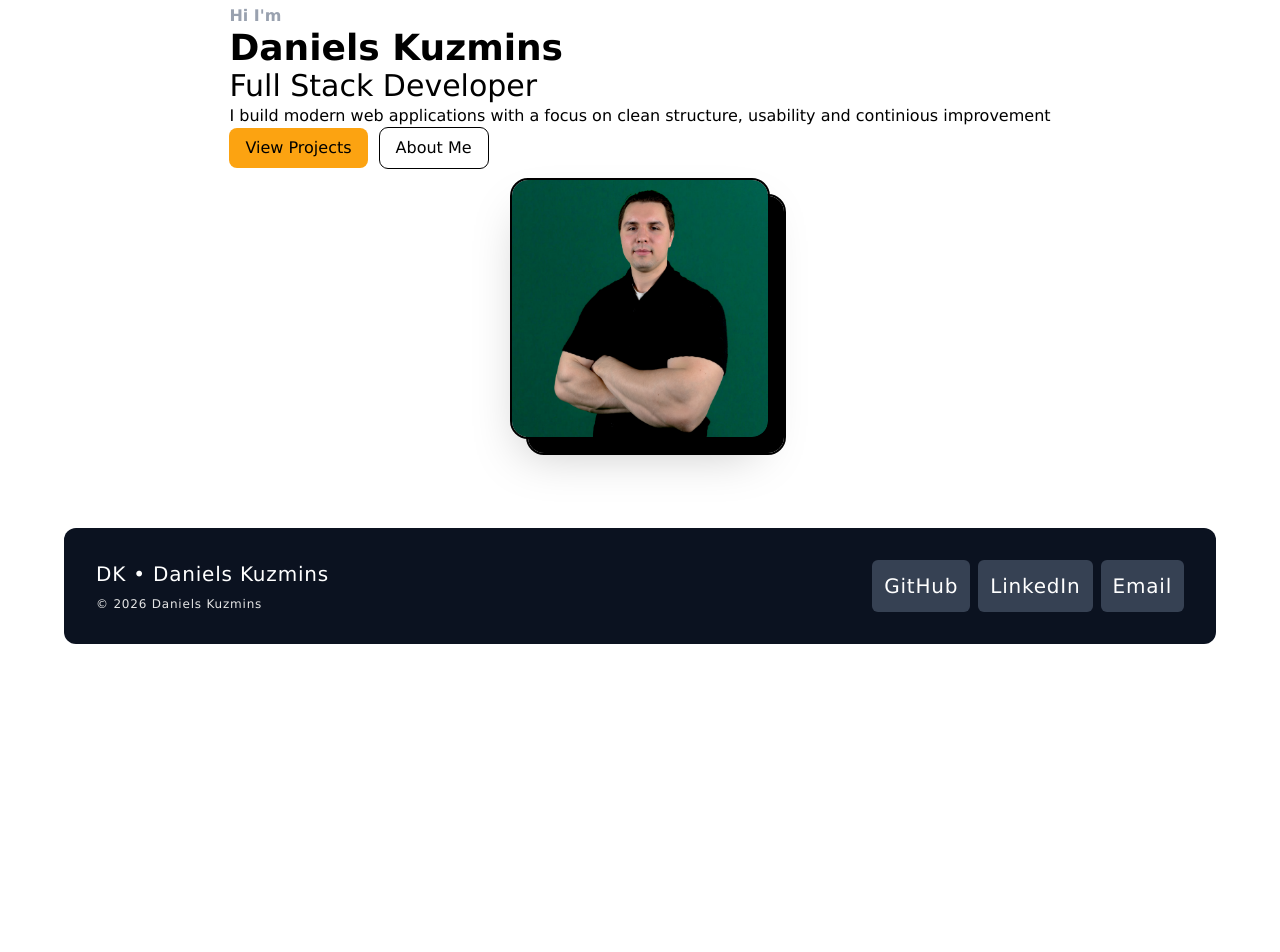
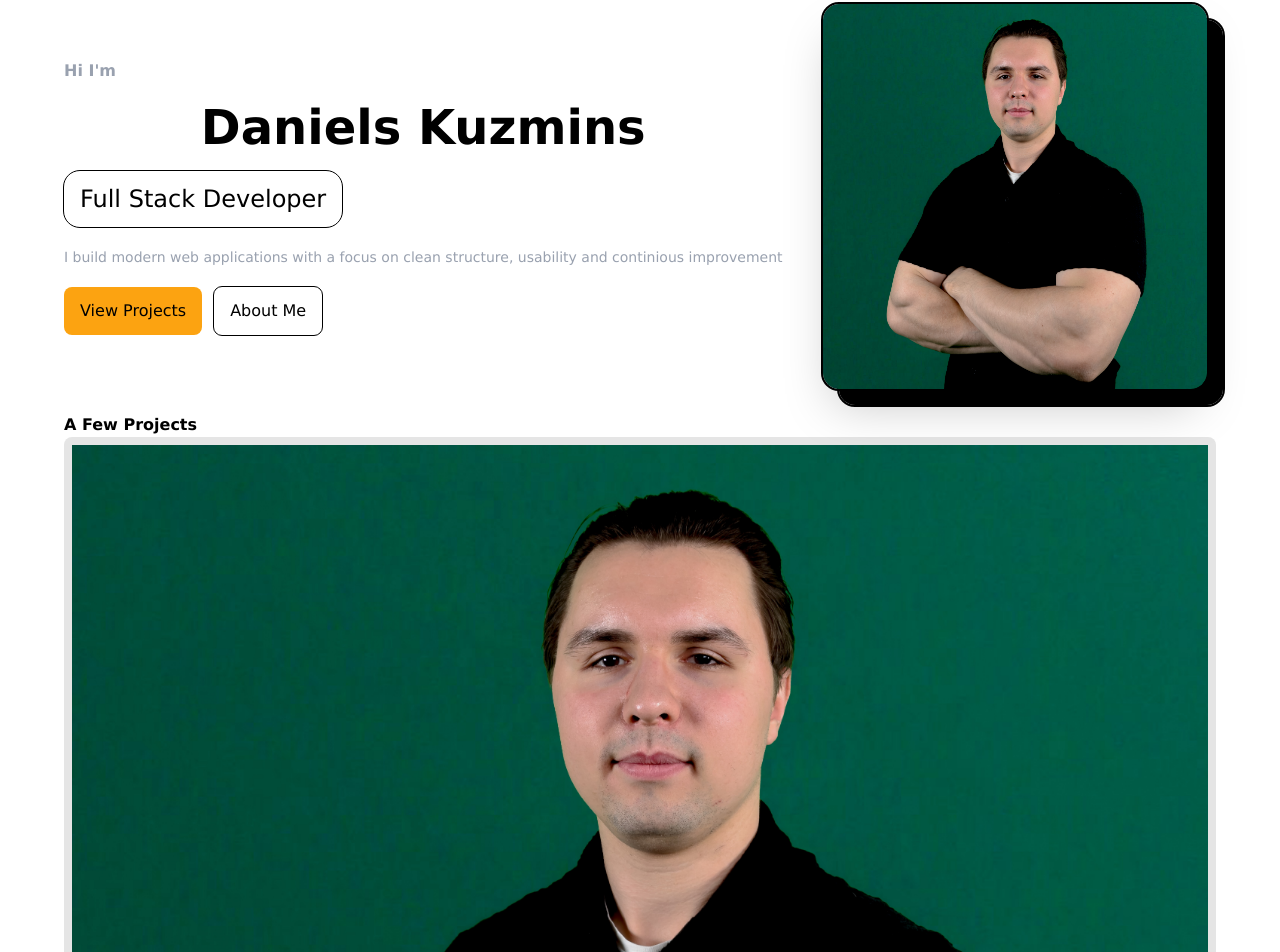
Before and after one commit to Dannio258/portfolio, a React (Vite) app: page / in a window 1280 px wide. Shown: the part 132-1084 px from the top of the page. Before the commit the page ends 800 px from the top, so only its background shows below. Built offline with nearby package versions, Linux system fonts and the light colour scheme.

Commit message:
Started developing projectCard component

```diff
--- /dev/null
+++ b/src/pageComponents/ProjectCard.tsx
@@ -0,0 +1,26 @@
+type CardProps = {
+  title: string;
+  description: string;
+  tech: string[];
+  linkTo: string;
+  imgLink: string;
+};
+
+function ProjectCard({ title, description, tech, linkTo, imgLink }: CardProps) {
+  return (
+    <>
+      <div className="bg-strong p-2 rounded-lg flex flex-col gap-4">
+        <img src={imgLink} alt="Project UI Preview" />
+        <h1>{title}</h1>
+        <p>{description}</p>
+        <ul className="flex gap-2">
+          {tech.map((t) => (
+            <li>{t} &bull;</li>
+          ))}
+        </ul>
+        <a href={linkTo}>View Project &rarr;</a>
+      </div>
+    </>
+  );
+}
+export default ProjectCard;
--- a/src/pages/Home.tsx
+++ b/src/pages/Home.tsx
@@ -1,29 +1,50 @@
+import { Link } from "react-router-dom";
+import ProjectCard from "../pageComponents/ProjectCard";
+
 function Home() {
   return (
     <>
-      <header className="flex flex-col items-center gap-3">
-        <div className="">
+      <header className="flex flex-col items-center gap-10 lg:flex-row">
+        <div className="flex flex-col gap-5">
           <p className="font-bold text-gray-400">Hi I'm</p>
-          <h1 className="text-4xl font-extrabold">Daniels Kuzmins</h1>
-          <h2 className="text-3xl">Full Stack Developer</h2>
-          <p>
+          <h1 className="text-center text-3xl font-extrabold text-nowrap sm:text-4xl md:text-5xl">
+            Daniels Kuzmins
+          </h1>
+          <h2 className="w-fit rounded-2xl px-4 py-3 text-lg text-nowrap outline-1 sm:text-xl lg:text-2xl">
+            Full Stack Developer
+          </h2>
+          <p className="text-sm text-gray-400">
             I build modern web applications with a focus on clean structure,
             usability and continious improvement
           </p>
-          <ul className="flex gap-3">
-            <li className="bg-accent rounded-lg px-4 py-2">View Projects</li>
-            <li className="rounded-lg px-4 py-2 outline-1">About Me</li>
+          <ul className="flex flex-col gap-3 sm:flex-row">
+            <li className="bg-accent rounded-lg px-4 py-3">
+              <Link to={"/projects"}>View Projects</Link>
+            </li>
+            <li className="rounded-lg px-4 py-3 outline-1">
+              <Link to={"/about"}>About Me</Link>
+            </li>
           </ul>
         </div>
         <div className="relative z-0">
           <img
             src="/portrait.jpg"
             alt="Picture of me"
-            className="h-auto w-full max-w-3xs rounded-2xl object-cover shadow-2xl outline-2"
+            className="h-auto w-full max-w-xs rounded-2xl object-cover shadow-2xl outline-2 sm:max-w-sm"
           />
-          <div className="absolute -bottom-4 -z-1 ml-4 h-full w-full max-w-3xs rounded-2xl bg-black outline-2"></div>
+          <div className="absolute -bottom-4 -z-1 ml-4 hidden h-full w-full max-w-sm rounded-2xl bg-black outline-2 lg:block"></div>
         </div>
       </header>
+      <section className="mt-6">
+        <h1 className="font-bold">A Few Projects</h1>
+        <ProjectCard
+          title="Group Room"
+          description="Something cool"
+          imgLink="/portrait.jpg"
+          tech={["React", "TailwindCSS"]}
+          linkTo="google.com"
+        />
+      </section>
     </>
   );
 }
```
